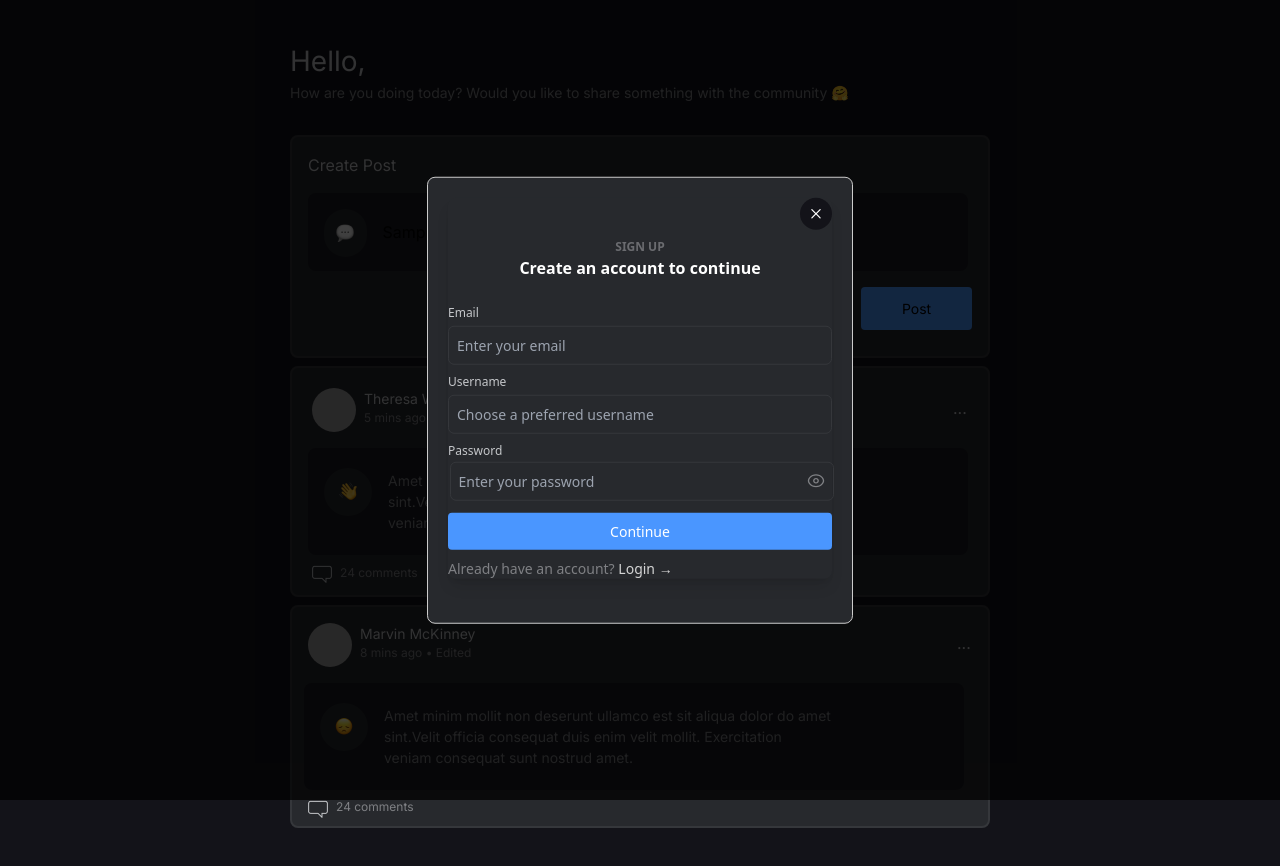
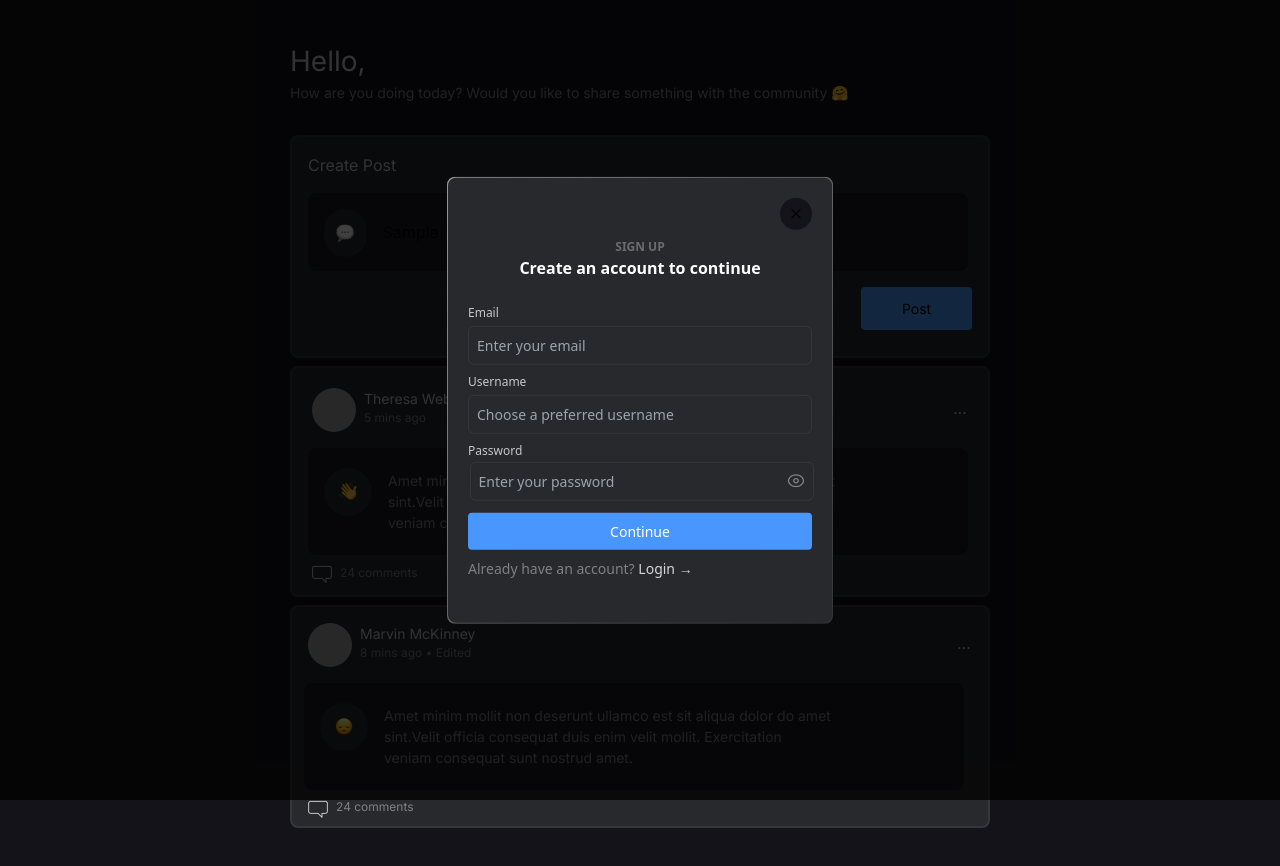
Before and after one commit to Satyark/Atlys-Assignment, a Next.js app: page /feed in a window 1280 px wide. Both pictures are taken after typing "Sample" into the empty fields and a click on the button "Post". Built offline with nearby package versions, Linux system fonts and the light colour scheme; grey boxes are pictures that could not be loaded.

Commit message:
fix: fix modal border and localStorage undefined

```diff
--- a/components/Feed.tsx
+++ b/components/Feed.tsx
@@ -1,58 +1,69 @@
-import React, { useState } from 'react'
-import FeedPosts from './feed/FeedPosts';
-import Modal from 'react-modal';
-import SignUp from './feed/SignUp';
-import CreatePost from './feed/CreatePost';
+import React, { useEffect, useState } from "react";
+import FeedPosts from "./feed/FeedPosts";
+import Modal from "react-modal";
+import SignUp from "./feed/SignUp";
+import CreatePost from "./feed/CreatePost";
 
-Modal.setAppElement('#__next');
+Modal.setAppElement("#__next");
 
 const Feed = () => {
   const [modalIsOpen, setModalIsOpen] = useState(false);
+  const [username, setUsername] = useState("John");
 
-    const openModal=()=> {
-      setModalIsOpen(true);
+  const openModal = () => {
+    setModalIsOpen(true);
+  };
+
+  const closeModal = () => {
+    setModalIsOpen(false);
+  };
+
+  useEffect(() => {
+    if (typeof window !== "undefined") {
+      setUsername(localStorage.getItem("username") ?? "");
     }
+  }, []);
 
-    const closeModal=()=>{
-      setModalIsOpen(false);
-    }
   return (
-    <div className='mt-10'>
-        <div>
-            <h1 className='text-[#C5C7CA] text-[28px]'>Hello, {localStorage? localStorage.getItem('username'): "John"}</h1>
-            <p className='text-[#7F8084] text-[14px]'>How are you doing today? Would you like to share something with the community 🤗</p>
-        </div>
+    <div className="mt-10">
+      <div>
+        <h1 className="text-[#C5C7CA] text-[28px]">Hello, {username}</h1>
+        <p className="text-[#7F8084] text-[14px]">
+          How are you doing today? Would you like to share something with the
+          community 🤗
+        </p>
+      </div>
 
-        <div className='mb-10'>
-            <CreatePost openModal={openModal}/>
-            <FeedPosts/>
-        </div>
-        <Modal
+      <div className="mb-10">
+        <CreatePost openModal={openModal} />
+        <FeedPosts />
+      </div>
+      <Modal
         isOpen={modalIsOpen}
         onRequestClose={closeModal}
-        contentLabel="Example Modal"
+        contentLabel="Sign up Modal"
         style={{
           content: {
-            top: '50%',
-            left: '50%',
-            right: 'auto',
-            bottom: 'auto',
-            // marginRight: '-50%',
-            transform: 'translate(-50%, -50%)',
-            // padding: '20px',
-            backgroundColor: '#27292D',
-            color: '#fff',
-            borderRadius: '8px',
+            top: "50%",
+            left: "50%",
+            right: "auto",
+            bottom: "auto",
+            transform: "translate(-50%, -50%)",
+            padding: 0,
+            backgroundColor: "transparent",
+            border: "none",
           },
           overlay: {
-            backgroundColor: 'rgba(0, 0, 0, 0.75)',
+            backgroundColor: "rgba(0, 0, 0, 0.75)",
           },
         }}
       >
-        <SignUp closeModal={closeModal}/>
+        <div className="max-w-md rounded-lg p-px bg-gradient-to-br from-[#969696] to-[#343434]">
+          <SignUp closeModal={closeModal} />
+        </div>
       </Modal>
     </div>
-  )
-}
+  );
+};
 
-export default Feed
+export default Feed;
--- a/components/feed/CreatePost.tsx
+++ b/components/feed/CreatePost.tsx
@@ -1,7 +1,7 @@
 import Image from "next/image";
-import React from "react";
+import React, { DispatchWithoutAction } from "react";
 
-const CreatePost = ({ openModal }: { openModal: () => void }) => {
+const CreatePost = ({ openModal }: { openModal: DispatchWithoutAction }) => {
   return (
     <div className="w-[700px] h-[223px] border-[2px] border-[#35373B] bg-[#27292D] rounded-[8px] mt-8">
       <h2 className="text-[16px] text-[#C5C7CA] m-4">Create Post</h2>
--- a/components/feed/SignUp.tsx
+++ b/components/feed/SignUp.tsx
@@ -1,8 +1,8 @@
 import Image from "next/image";
-import React, { useState } from "react";
+import React, { DispatchWithoutAction, useState } from "react";
 import { RxCross2 } from "react-icons/rx";
 
-const SignUp = ({ closeModal }: { closeModal: () => void }) => {
+const SignUp = ({ closeModal }: { closeModal: DispatchWithoutAction }) => {
   const [name, setName] = useState("");
   const [passwordType, setPasswordType] = useState("password");
   const handleClick = () => {
@@ -11,7 +11,7 @@ const SignUp = ({ closeModal }: { closeModal: () => void }) => {
       : setPasswordType("password");
   };
   return (
-    <div className="bg-[#27292D] rounded-lg shadow-lg max-w-sm w-[463px]">
+    <div className="bg-[#27292D] p-5 rounded-lg max-w-sm w-[463px]">
       <span className="flex justify-end">
         <button
           className="rounded-full w-[32px] h-[32px] bg-[#131319] flex justify-center items-center"
```
